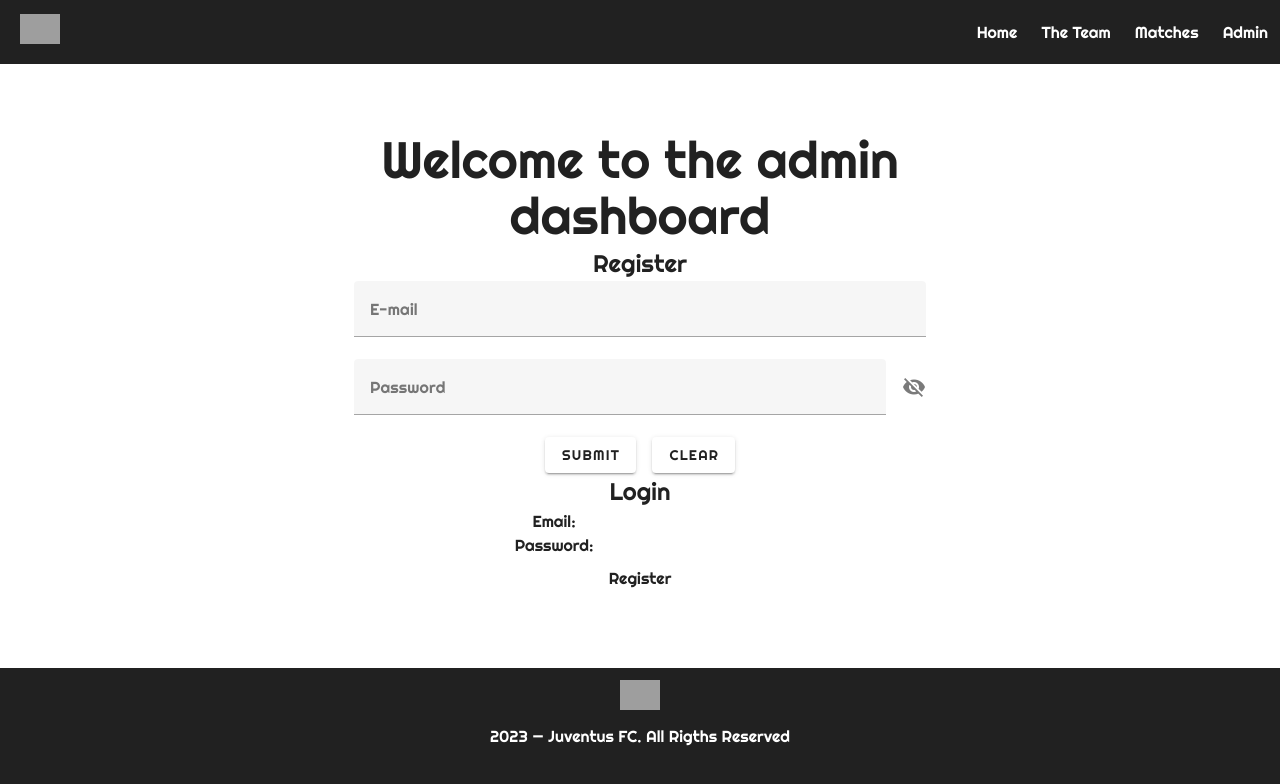
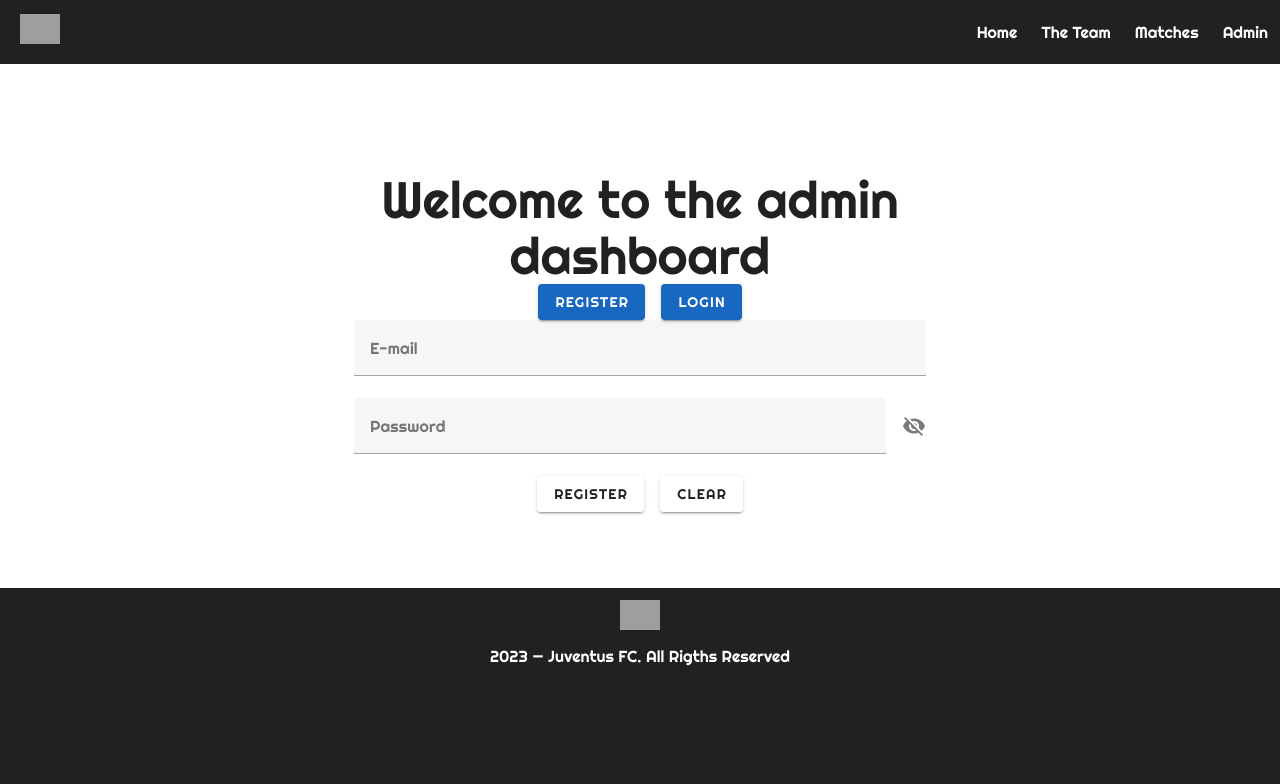
Before and after one commit to maci-kb24/juve-vue-app, a Vue app: page /admin in a window 1280 px wide. Shown: the top 784 px of the page. Built offline with nearby package versions, Linux system fonts and the light colour scheme; grey boxes are pictures that could not be loaded.

Commit message:
add register and login routes

```diff
--- a/src/components/auth/Login.vue
+++ b/src/components/auth/Login.vue
@@ -1,14 +1,23 @@
 <template>
   <form @submit.prevent="handleSubmit">
-    <div>
-      <label for="email">Email:</label>
-      <input type="email" id="email" v-model="email" required />
-    </div>
-    <div>
-      <label for="password">Password:</label>
-      <input type="password" id="password" v-model="password" required />
-    </div>
-    <button type="submit">Register</button>
+    <v-text-field
+      v-model="email.value"
+      :error-messages="email.errorMessage"
+      :rules="[requiredRule, emailRule]"
+      label="E-mail"
+    ></v-text-field>
+    <v-text-field
+      v-model="password"
+      :append-icon="show1 ? 'mdi-eye' : 'mdi-eye-off'"
+      :rules="[requiredRule, minRule]"
+      :type="show1 ? 'text' : 'password'"
+      name="input-10-1"
+      label="Password"
+      hint="At least 8 characters"
+      counter
+      @click:append="show1 = !show1"
+    ></v-text-field>
+    <v-btn class="me-4" type="submit"> Login </v-btn>
   </form>
 </template>
 
--- a/src/components/auth/Register.vue
+++ b/src/components/auth/Register.vue
@@ -19,10 +19,16 @@
       @click:append="show1 = !show1"
     ></v-text-field>
 
-    <v-btn class="me-4" type="submit"> submit </v-btn>
+    <v-btn class="me-4" type="submit"> Register </v-btn>
 
     <v-btn @click="handleReset"> clear </v-btn>
   </form>
+  <!-- <div>
+    <p>
+      Already registered? Click here to
+      <router-link to="/admin/login">login</router-link>
+    </p>
+  </div> -->
 </template>
 
 <script>
--- a/src/router/index.js
+++ b/src/router/index.js
@@ -22,14 +22,18 @@ const routes = [
   {
     path: "/admin",
     component: Admin,
-  },
-  {
-    path: "/login",
-    component: Login,
-  },
-  {
-    path: "/register",
-    component: Register,
+    children: [
+      {
+        path: "register",
+        component: Register,
+        name: "register",
+      },
+      {
+        path: "login",
+        component: Login,
+        name: "login",
+      },
+    ],
   },
 ];
 
--- a/src/views/Admin.vue
+++ b/src/views/Admin.vue
@@ -12,6 +12,21 @@
           </h1>
         </div>
         <div>
+          <v-btn color="primary" class="mr-4" @click="showRegisterComponent"
+            >Register</v-btn
+          >
+          <v-btn color="primary" @click="showLoginComponent">Login</v-btn>
+          <component :is="currentComponent"></component>
+          <!-- <router-link
+            :to="{
+              name: currentComponent === 'register' ? 'register' : 'login',
+            }"
+          >
+            {{ currentComponent === "register" ? "Register" : "Login" }}
+          </router-link>
+          <router-view></router-view> -->
+        </div>
+        <!-- <div>
           <h2>Register</h2>
           <Register />
         </div>
@@ -19,7 +34,7 @@
           <h2>Login</h2>
 
           <Login />
-        </div>
+        </div> -->
       </v-col>
     </v-row>
   </v-container>
@@ -36,8 +51,17 @@ export default {
   },
   data() {
     return {
+      currentComponent: "register",
       isUserLoggedIn: false,
     };
   },
+  methods: {
+    showRegisterComponent() {
+      this.currentComponent = "Register";
+    },
+    showLoginComponent() {
+      this.currentComponent = "Login";
+    },
+  },
 };
 </script>
```
